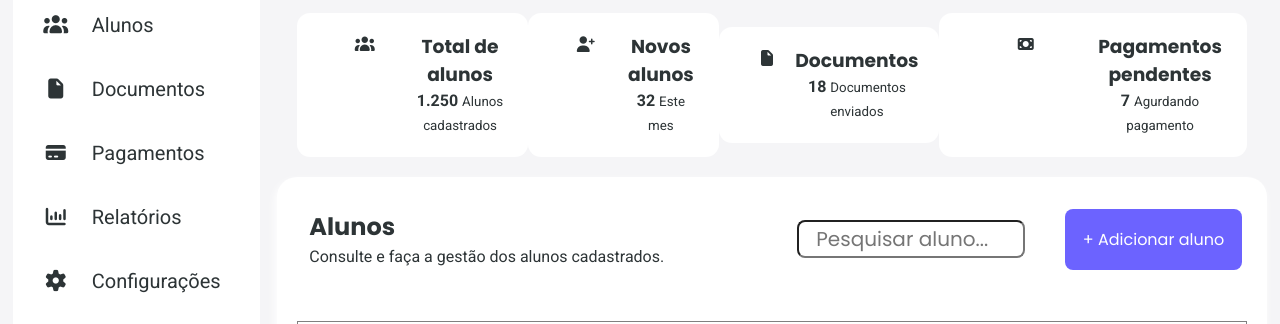
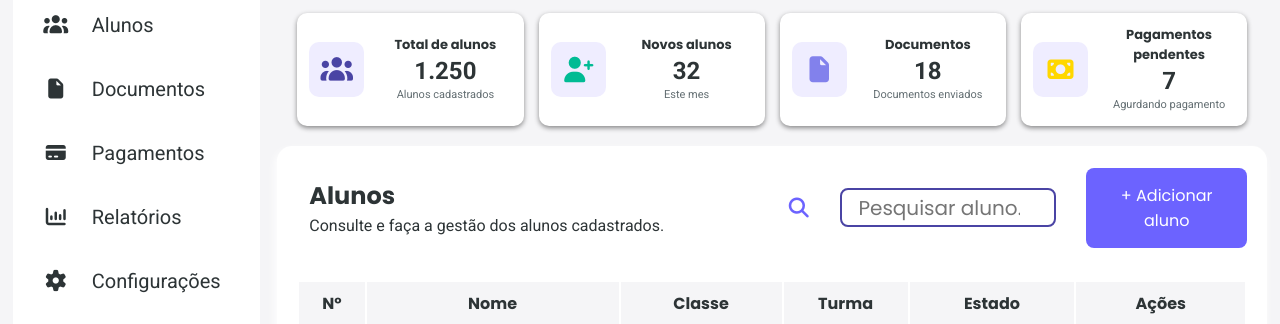
Before and after one commit to eversoncodes-gif/EduFlow, a plain HTML site: page dashboard.html in a window 1280 px wide. Shown: the part 253-577 px from the top of the page. Drawn offline with nearby package versions, Linux system fonts and the light colour scheme.

```diff
--- a/css.da.pasgina/dashboard.css
+++ b/css.da.pasgina/dashboard.css
@@ -37,7 +37,7 @@ font-family: var(--font-heading);
     gap: 20px;
     font-family: var(--font-heading);
     font-size: clamp(1.5rem,5vw,3rem);
-    font-weight: bold;
+    font-weight: 570;
 
 }
 
@@ -96,7 +96,14 @@ gap: 20px;
     border: none;
     font-size: 27px;
     margin-left: 52px;
-    cursor: pointer;
+transition: 0.2s ease-in;
+}
+.menu-toggle:hover{
+    background-color: #6c63FF;
+     cursor: pointer;
+     transform: translateY(3px);
+
+     /* padding: 8px 3px 4px; */
 }
 
 /* aqui sao as accoes do topo, aquelas que estao na direita */
@@ -235,7 +242,6 @@ text-align: center;
 } */
 
 .menu-link{
-
     display:flex;
     align-items: center;
     gap: 24px;
@@ -300,22 +306,83 @@ padding: 12px;
 }
 
 .cards-resumo{
-display: flex;
-align-items: center;
-justify-content:space-between;
+display: grid;
+grid-template-columns: repeat(4,1fr);
+gap: 15px;
+/* align-items: center;
+justify-content:space-between; */
 
 }
 .card{
     display: grid;
-    grid-template-columns: repeat(2,1fr);
+    grid-template-columns:55px 1fr;
+    align-items: center;
+    gap: 15px;
     background-color: var(--card);
-    padding: 20px;
+    padding: 12px;
     color: var(--main-text);
-    border-radius: 13px;
+    border-radius: 10px;
     text-align: center;
-    box-shadow: 2px 8px 16px rgba(0,0,0,0.5 alpha);
+    box-shadow: 0 2px 5px rgba(0,0,0,0.45);
     cursor:pointer;
+    transition: 0.3s ease;
 }
+
+/* aqui a parte do card que tem o icone */
+.card-icone{
+    /* border: solid 2px blue; */
+    width: 55px;
+    height: 55px;
+    display: flex;
+    align-items: center;
+    justify-content: center;
+    border-radius: 10px;
+    background-color: #efedff;
+    color: var(--primary-color);
+
+}
+.card-icone i{
+    font-size: 26px;
+}
+/* aqui sao as corees de cada icone das dashboard cards */
+.fa-user-plus{
+    color: var(--sucess);
+}
+
+.fa-file{
+    color: rgba(108, 108, 232, 0.84);
+}
+.fa-money-bill{
+    color: gold;
+}
+
+/* agora sao as informacoes do card */
+.card-info{
+    display: flex;
+    flex-direction: column;
+}
+.card-info h3{
+    font-size: 13px;
+    font-weight: 512;
+    margin-bottom: 2px;
+}
+
+.card-info strong{
+    font-size: 24px;
+    line-height: 1.3;
+}
+
+.card-info small{
+    font-size: 11px;
+    color: #636e72;
+}
+
+.card:hover{
+    transform: translateY(-3px);
+    box-shadow: 0 6px 15px rgba(0,0,0,0.12);
+}
+
+
 
 /* aqui e a parte dos alunos  */
 
@@ -324,9 +391,9 @@ justify-content:space-between;
     grid-template-columns: repeat(2,1fr);
     /* border: 3px solid blue; */
     background-color: var(--card);
-    gap: 40px;
+    gap: 30px;
     box-shadow: -2px 4px 8px var(--card);
-    border-radius: 20px;
+    border-radius: 15px;
 
 }
 
@@ -377,7 +444,7 @@ width: 100%;
 .tabela-container table{
     margin-top: 0;
  width: 100%;
- border: 1px solid grey;
+ /* border: 1px solid grey; */
  /* padding:22px; */
  }
 
@@ -394,12 +461,12 @@ width: 100%;
     /* display: flex; */
     align-items: center;
     justify-content: space-between;
-    gap: 13px;
+    gap: 20px;
     text-align: center;
     padding: 11px;
 }
 table td button{
-    font-size: 20px;
+    font-size: 24px;
     cursor: pointer;
     border: none;
    background: var(--card);
@@ -417,18 +484,26 @@ table td button{
     align-items: center;
     justify-content:center;
     /* border: 3px solid gray; */
-    gap: 40px;
+    gap: 30px;
 
+}
+.acoes i{
+    display: flex;
+    align-items: center;
+    justify-content: center;
+    color: var(--secondary-color);
+    font-size: 20px;
 }
 
 #pesquisar-aluno{
  height: 2.4rem;
  width: 50%;
- padding: 17px;
+ padding: 16px;
  color: var(--main-text);
  font-family: var(--font-heading);
  border-radius: 8px;
  font-size: 20px;
+ border: 2px solid var(--primary-color);
 
 }
 
@@ -438,7 +513,7 @@ table td button{
     border: none;
     color: var(--card);
     font-family: var(--font-heading);
-    padding: 18px;
+    padding: 15px;
     border-radius: 8px;
      font-size: 16px;
 transition: 0.3s ease-in;
@@ -516,7 +591,12 @@ color: var(--text);
     /* background-color: #00BB94; */
    /* border: 4px solid red; */
 }
-
+/*
+.whats{
+    position: absolute;
+    bottom: 10px;
+    right: 14px;
+} */
 footer{
     height: 4pc;
     margin-top: 18%;
--- a/dashboard.html
+++ b/dashboard.html
@@ -155,11 +155,12 @@
 
                 </div>
                 <div class="acoes">
-
+                    <!-- <i class="fa-solid fa-plus"></i> -->
+                     <i class="fa-solid fa-search"></i>
                      <input
                         type="search"
                         id="pesquisar-aluno"
-                        placeholder="Pesquisar aluno...."
+                        placeholder="Pesquisar aluno..."
                     >
                      <button onclick="abrirDocument()" id="adicionar-aluno">
                         &plus; Adicionar aluno
@@ -312,7 +313,10 @@
       </div>
 
 
-    <footer><p>&COPY;2026 EmbersTech</p></footer>
+    <footer><p>&COPY;2026 EmbersTech</p>
+        <!-- <a href="http:////wa.me/258841222225?text=Ola%20gostaria%20de%20uma%20de%20ajuda%20com%20o%20cadastro" target="_blank" rel="noopener noreferrer" class="whats"><img src="imgEduFLow/whatsapp.png" alt="whatsapp icone with the get in touch ">
+</a>     -->
+    </footer>
 
 
 </body>
```
Also changed, not shown: imgEduFLow/whatsapp.png (added).
